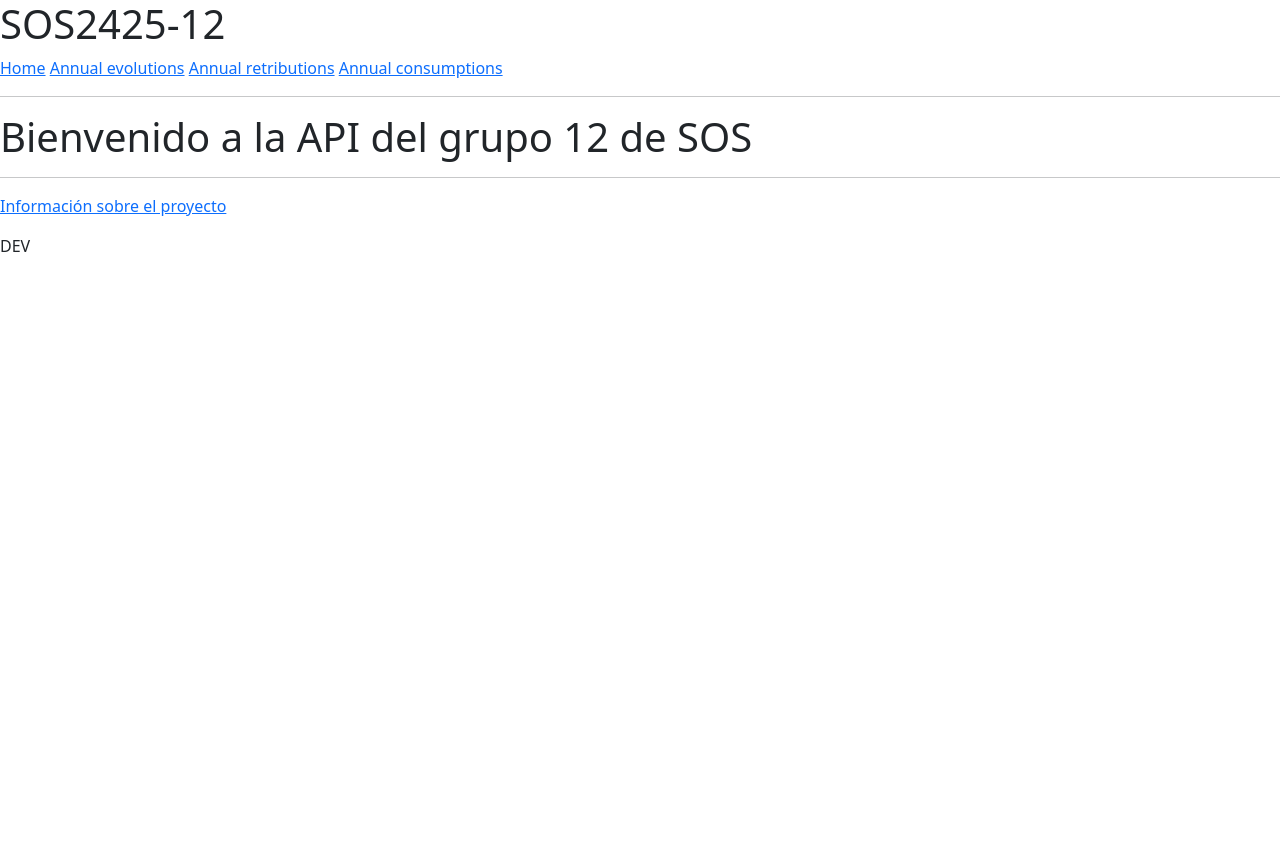
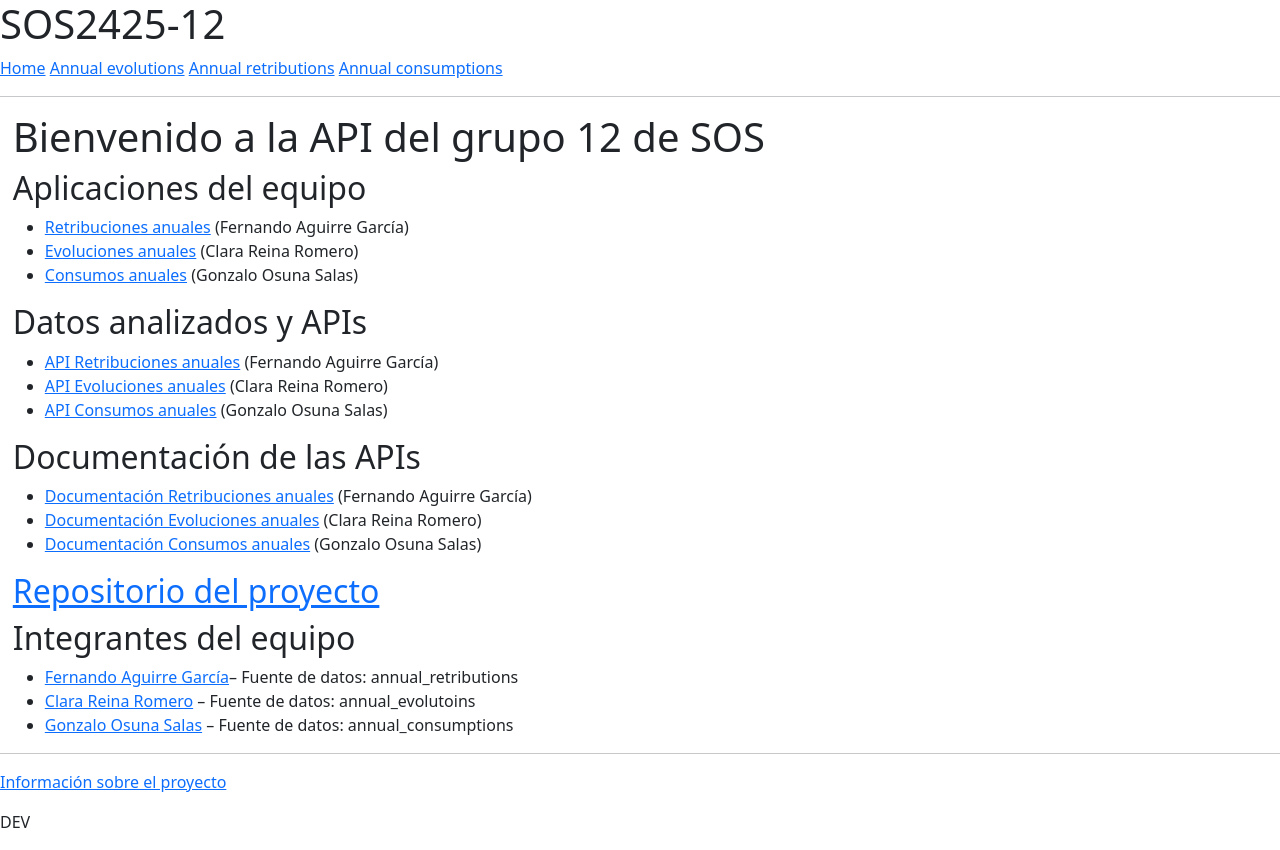
Before and after one commit to gti-sos/SOS2425-12, a SvelteKit app in the folder src/front/: page / in a window 1280 px wide. Before the commit the page ends 800 px from the top, so only its background shows below. Built offline with nearby package versions, Linux system fonts and the light colour scheme.

Commit message:
:sparkles: homePage

```diff
--- a/src/front/src/routes/+page.svelte
+++ b/src/front/src/routes/+page.svelte
@@ -1,11 +1,46 @@
 <script>
     console.log("Page loaded");
 </script>
+<style>
+    div#body{
+        margin: 1%;
+    }
+</style>
 <head>
     <meta charset="UTF-8">
     <meta name="viewport" content="width=device-width, initial-scale=1.0">
     <title>SOS2425-12</title>
 </head>
-<body>
+<div id=body>
     <h1>Bienvenido a la API del grupo 12 de SOS</h1>
-</body>
+
+    <h2>Aplicaciones del equipo</h2>
+    <ul>
+        <li><a href="/annual_retributions">Retribuciones anuales</a> (Fernando Aguirre García)</li>
+        <li><a href="/annual_evolutoins">Evoluciones anuales </a> (Clara Reina Romero)</li>
+        <li><a href="/annual_consumptions">Consumos anuales</a> (Gonzalo Osuna Salas)</li>
+    </ul>
+
+
+    <h2>Datos analizados y APIs</h2>
+    <ul>
+        <li><a href="/api/v1/annual_retributions">API Retribuciones anuales</a> (Fernando Aguirre García)</li>
+        <li><a href="/api/v1/annual_evolutoins">API Evoluciones anuales </a> (Clara Reina Romero)</li>
+        <li><a href="/api/v1/annual_consumptions">API Consumos anuales</a> (Gonzalo Osuna Salas)</li>
+    </ul>
+
+    <h2>Documentación de las APIs</h2>
+    <ul>
+        <li><a href="/api/v1/annual_retributions/docs">Documentación Retribuciones anuales</a> (Fernando Aguirre García)</li>
+        <li><a href="/api/v1/annual_evolutoins/docs">Documentación Evoluciones anuales </a> (Clara Reina Romero)</li>
+        <li><a href="/api/v1/annual_consumptions/docs">Documentación Consumos anuales</a> (Gonzalo Osuna Salas)</li>
+    </ul>
+    <h2><a href="https://github.com/gti-sos/SOS2425-12">Repositorio del proyecto</a> </h2>
+
+    <h2> Integrantes del equipo </h2>
+    <ul>
+        <li><a href="https://github.com/Fer-28">Fernando Aguirre García </a>– Fuente de datos: annual_retributions</li>
+        <li><a href="https://github.com/clarareina">Clara Reina Romero</a> – Fuente de datos: annual_evolutoins</li>
+        <li><a href="https://github.com/gxnzalx55">Gonzalo Osuna Salas</a> – Fuente de datos: annual_consumptions</li>
+    </ul>
+</div>
```
